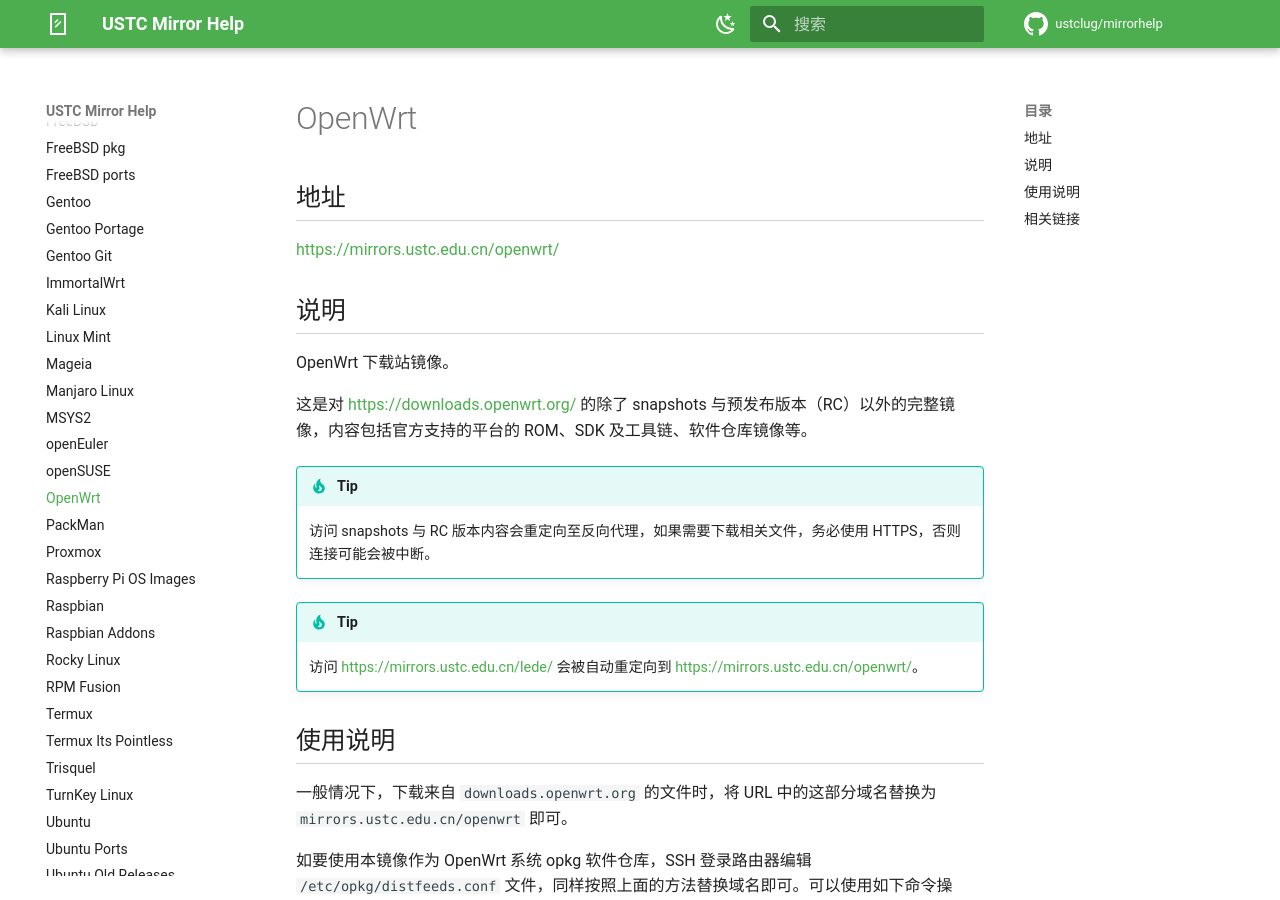
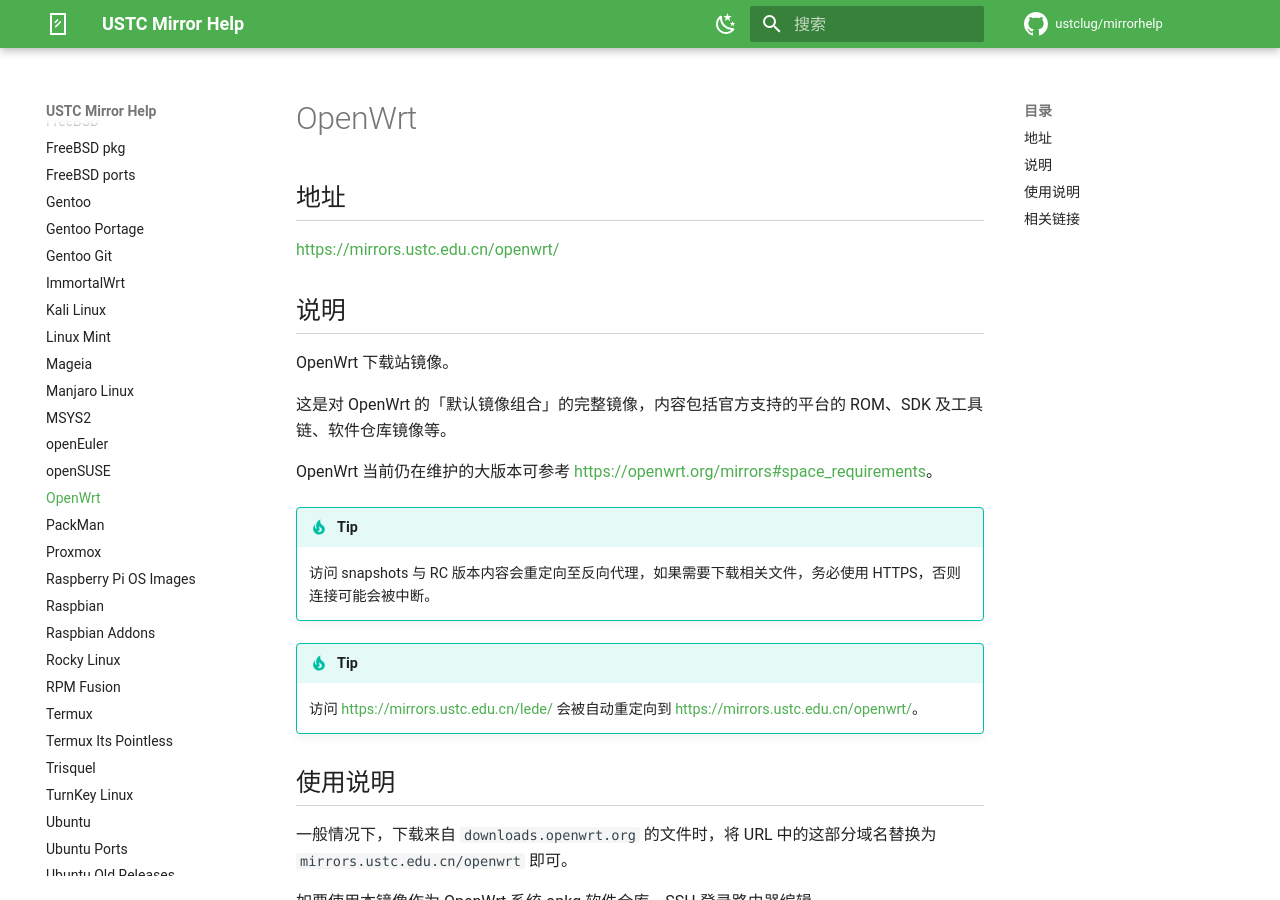
Before and after one commit to ustclug/mirrorhelp, an MkDocs documentation site: the page built from docs/openwrt.md, in a window 1280 px wide and 900 px high. Built offline with MkDocs 1.6.1 and Material for MkDocs 9.7.7, drawn with Linux system fonts in a browser that asks for light colours; comment, search, counter and statistics services are not loaded.

Commit message:
Update OpenWrt info

```diff
--- a/docs/openwrt.md
+++ b/docs/openwrt.md
@@ -8,7 +8,9 @@
 
 OpenWrt 下载站镜像。
 
-这是对 <https://downloads.openwrt.org/> 的除了 snapshots 与预发布版本（RC）以外的完整镜像，内容包括官方支持的平台的 ROM、SDK 及工具链、软件仓库镜像等。
+这是对 OpenWrt 的「默认镜像组合」的完整镜像，内容包括官方支持的平台的 ROM、SDK 及工具链、软件仓库镜像等。
+
+OpenWrt 当前仍在维护的大版本可参考 <https://openwrt.org/mirrors#space_requirements>。
 
 !!! tip
 
```
